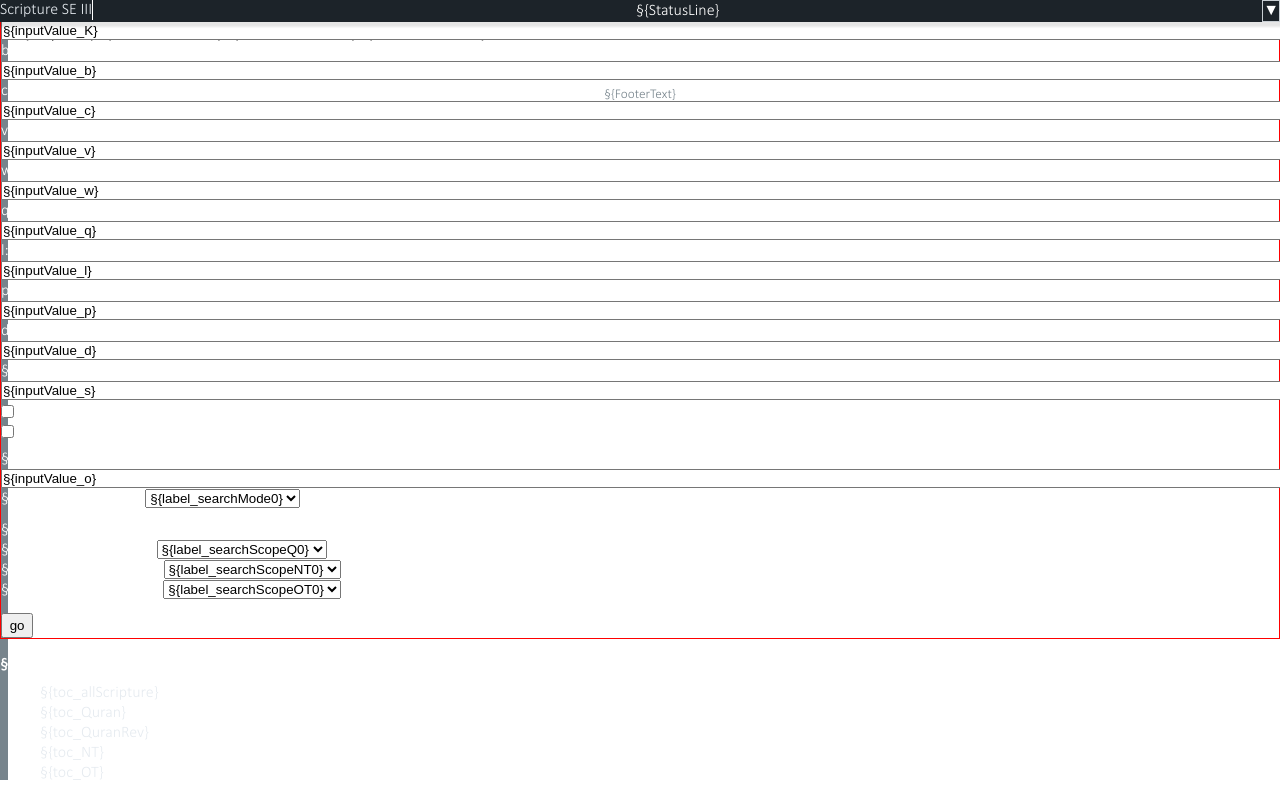
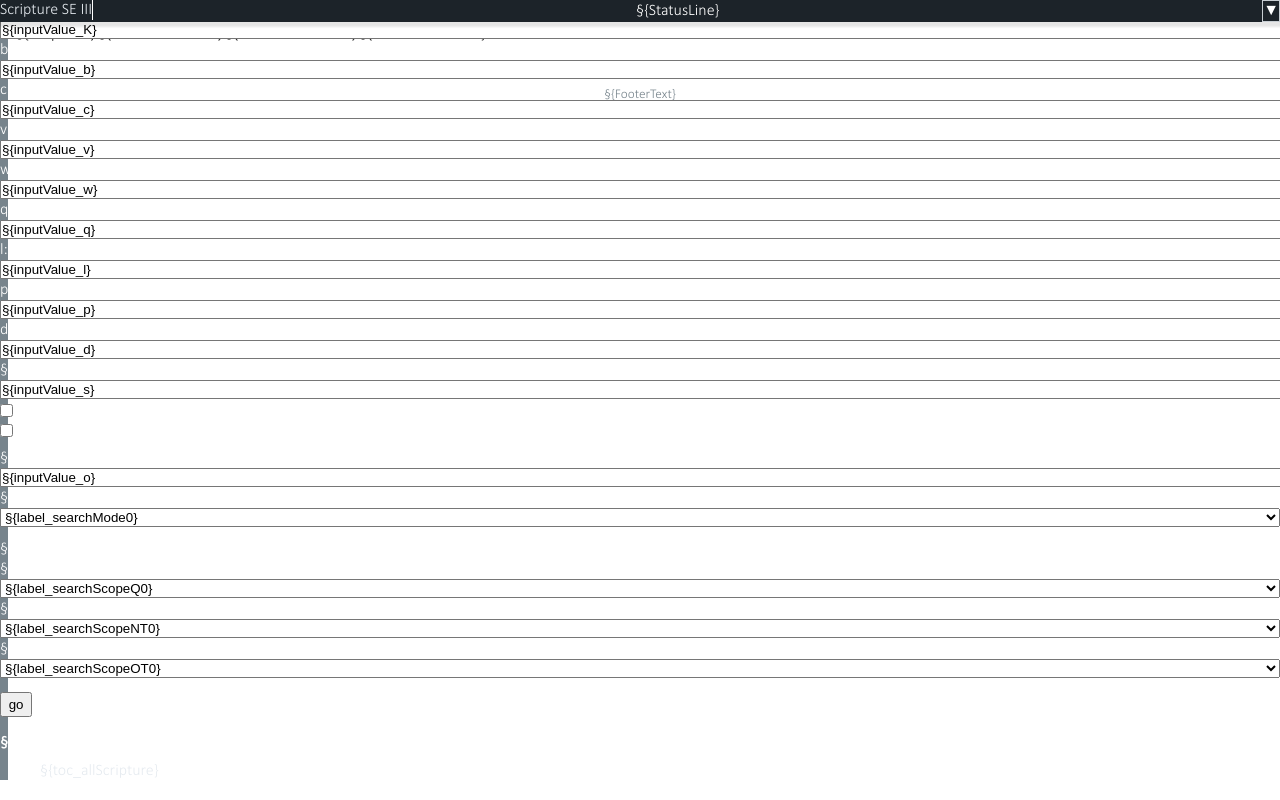
Before and after one commit to Eridu-Coders/ScriptureEngineIII, a Python web app: template Templates/index.html in a window 1280 px wide. Run offline with Jinja, Linux system fonts and the light colour scheme; the template is opened without the code that fills it, so the values that code supplies are empty; some web fonts are replaced.

Commit message:
geometry problem bf final

```diff
--- a/Templates/index.html
+++ b/Templates/index.html
@@ -392,20 +392,10 @@
 			}
 
 			#NavForm{
-				border: 1px solid red;
 				margin-top: §{NavTopPadding}em;
 				margin-left: §{NavLeftPadding}em;
 				width: §{NavFormWidth}em;
 				padding: 0;
-			}
-
-			input.TextInput{
-				/* width: §{NavFormWidth}em; */
-				width: 100%;
-			}
-
-			select.TextInput{
-				width: §{NavFormWidth}em;
 			}
 
 			#TocLinks{
--- a/static/css/basic.css
+++ b/static/css/basic.css
@@ -210,6 +210,10 @@ div.FormRow{
 input, select{
 	margin: 0;
 	padding: 0;
+}
+
+input.TextInput, select.TextInput{
+	width: 100%;
 }
 
 #SearchScope{
```
